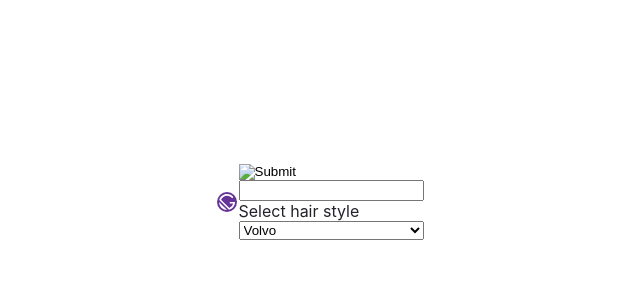
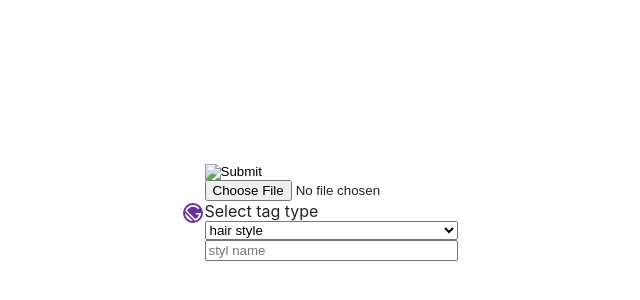
Before and after one commit to alvinMemphis/mimbo-front, a Gatsby site: page / in a window 1280 px wide. Shown: the part 4-304 px from the top of the page, without its empty margins (321-961 px from the left). Built offline with nearby package versions, Linux system fonts and the light colour scheme; Gatsby itself is replaced by a stand-in of ours.

Commit message:
add:inputs

```diff
--- a/src/pages/index.tsx
+++ b/src/pages/index.tsx
@@ -18,14 +18,13 @@ const IndexPage = () => {
       />
       <form>
         <input type="image"/>
-        <input type={""}/>
-        <span>Select hair style</span>
+        <input type={"file"}/>
+        <span>Select tag type</span>
         <select id="cars" name="cars">
-          <option value="volvo">Volvo</option>
-          <option value="saab">Saab</option>
-          <option value="fiat">Fiat</option>
-          <option value="audi">Audi</option>
+          <option value="makeup">hair style</option>
+          <option value="saab">make up</option>
         </select>
+          <input type={"text"} placeholder={"styl name"}/>
       </form>
     </main>
   )
```
